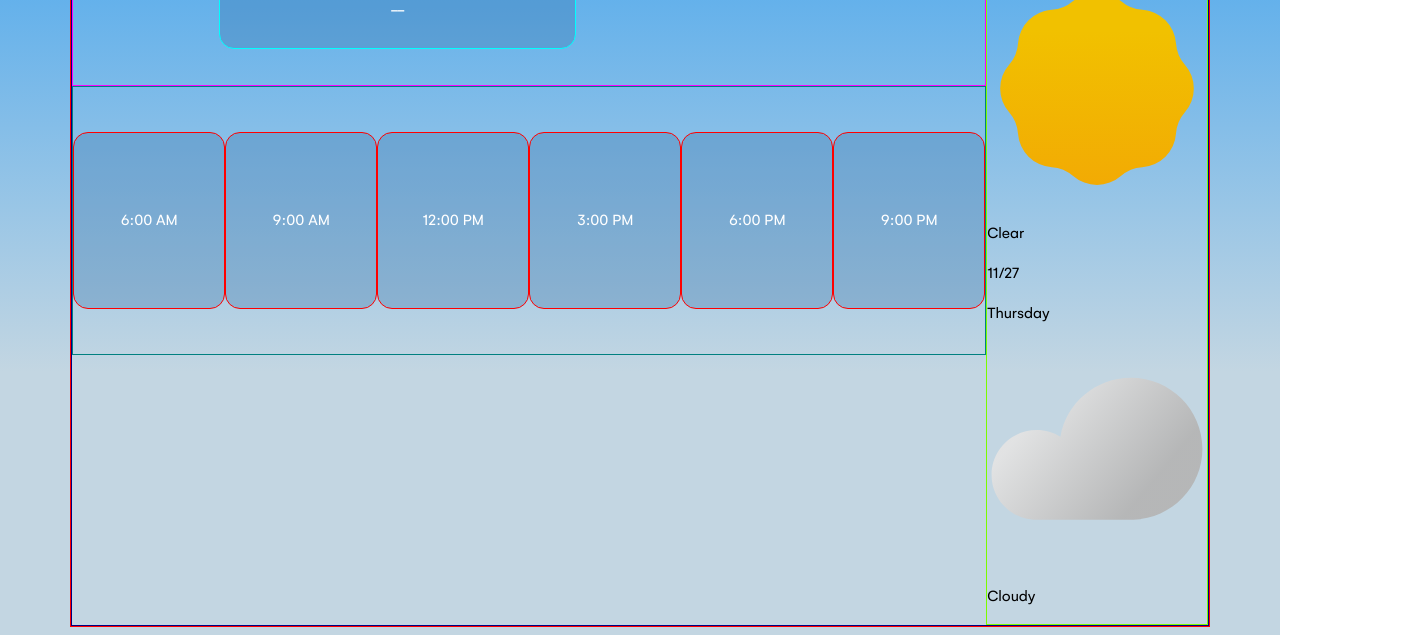
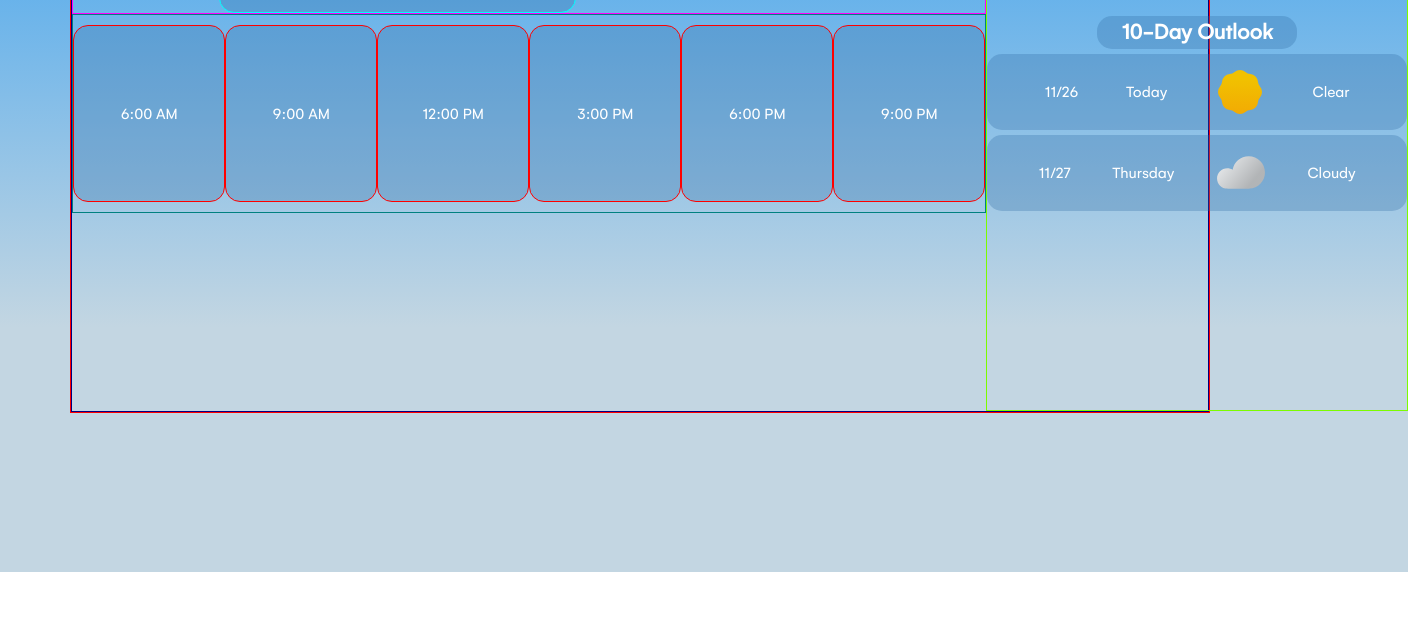
Before and after one commit to Q-Chan97/weather-app, a website built with webpack: page src/template.html in a window 1280 px wide. Shown: the part 244-879 px from the top of the page, 1408 px wide, since content can reach past the window. After the commit the page ends 816 px from the top, so only its background shows below. Built offline with nearby package versions, Linux system fonts and the light colour scheme; no server answers.

Commit message:
Style side outlook div

```diff
--- a/src/styles.css
+++ b/src/styles.css
@@ -163,7 +163,7 @@ body {
    align-items: center;
  }
 
- .hourly-image {
+ .small-image {
    width: 50px;
    height: 50px;
  }
@@ -172,6 +172,41 @@ body {
     border: 1px solid lawngreen;
     display: flex;
     flex-direction: column;
+    justify-content: center;
+    align-items: center;
     grid-column: 2 / 3;
     grid-row: 1 / 4;
+    gap: 5px;
  }
+
+#side-head {
+   background-color: rgba(47, 108, 162, 0.303);
+   width: 200px;
+   font-size: 1.2rem;
+   display: flex;
+   justify-content: center;
+   border-radius: 15px;
+   color: white;
+}
+
+#side-head h3 {
+   margin-top: 0;
+   margin-bottom: 0;
+}
+
+#side-body {
+   display: flex;
+   flex-direction: column;
+   gap: 5px;
+}
+
+.outlook-container {
+   display: flex;
+   justify-content: space-evenly;
+   align-items: center;
+   padding: 10px;
+   width: 400px;
+   color: white;
+   background-color: rgba(47, 108, 162, 0.303);
+   border-radius: 15px;
+}
```
